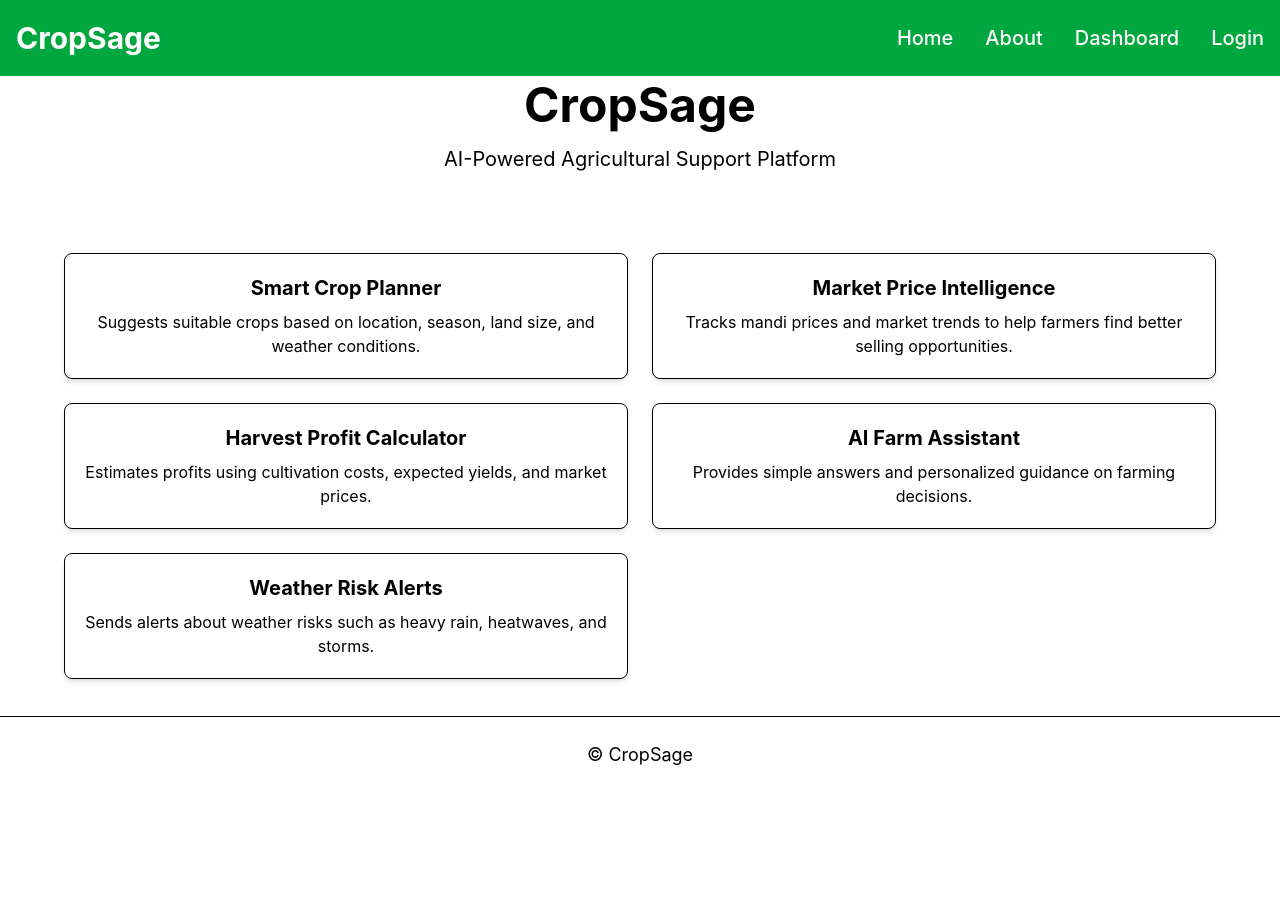
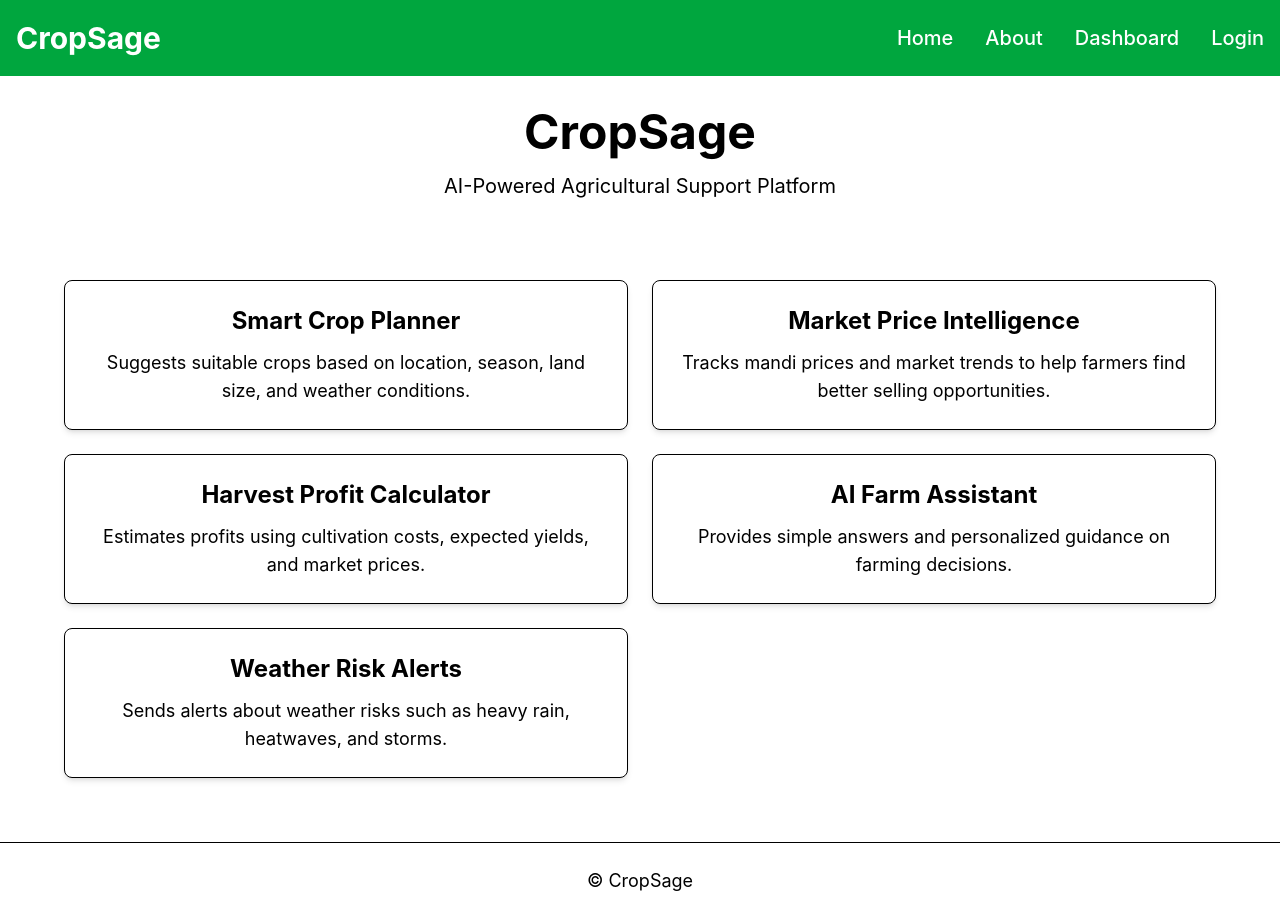
Before and after one commit to viv-techcode/CropSage, a React app in the folder frontend/: page / in a window 1280 px wide. Before the commit the page ends 800 px from the top, so only its background shows below. Built offline with nearby package versions, Linux system fonts and the light colour scheme; the HTML template or start-up script is replaced by a standard one.

Commit message:
refactor: clean up codebase and improve project structure

```diff
--- a/frontend/src/components/Card.jsx
+++ b/frontend/src/components/Card.jsx
@@ -1,13 +1,8 @@
 function Card({ title, description }) {
   return (
-    <div className="border rounded-lg p-5 shadow-md bg-white w-full">
-      <h2 className="text-xl font-bold mb-2">
-        {title}
-      </h2>
-
-      <p className="text-base">
-        {description}
-      </p>
+    <div className="border rounded-lg p-6 shadow-md bg-white w-full">
+      <h2 className="text-2xl font-bold mb-3">{title}</h2>
+      <p className="text-lg">{description}</p>
     </div>
   );
 }
--- a/frontend/src/pages/Dashboard.jsx
+++ b/frontend/src/pages/Dashboard.jsx
@@ -6,7 +6,7 @@ function Dashboard() {
     <>
       <Navbar />
 
-      <main className="min-h-[76vh] flex flex-col justify-center items-center text-center px-6">
+      <main className="min-h-[80vh] flex flex-col justify-center items-center text-center px-6">
         <h1 className="text-5xl font-bold mb-4">Dashboard</h1>
 
         <p className="text-xl">
--- a/frontend/src/pages/Home.jsx
+++ b/frontend/src/pages/Home.jsx
@@ -5,10 +5,10 @@ import Footer from "../components/Footer";
 
 function Home() {
   return (
-    <>
+    <div className="min-h-screen flex flex-col">
       <Navbar />
 
-      <main className="min-h-[76vh] flex flex-col justify-center items-center text-center px-4 md:px-6">
+      <main className="flex-1 flex flex-col items-center text-center px-4 md:px-6 py-8">
         <Hero />
 
         <div className="grid grid-cols-1 md:grid-cols-2 gap-6 mt-10 max-w-6xl w-full">
@@ -40,7 +40,7 @@ function Home() {
       </main>
 
       <Footer />
-    </>
+    </div>
   );
 }
 
```
Lines whose indentation alone changed are shown as unchanged.
